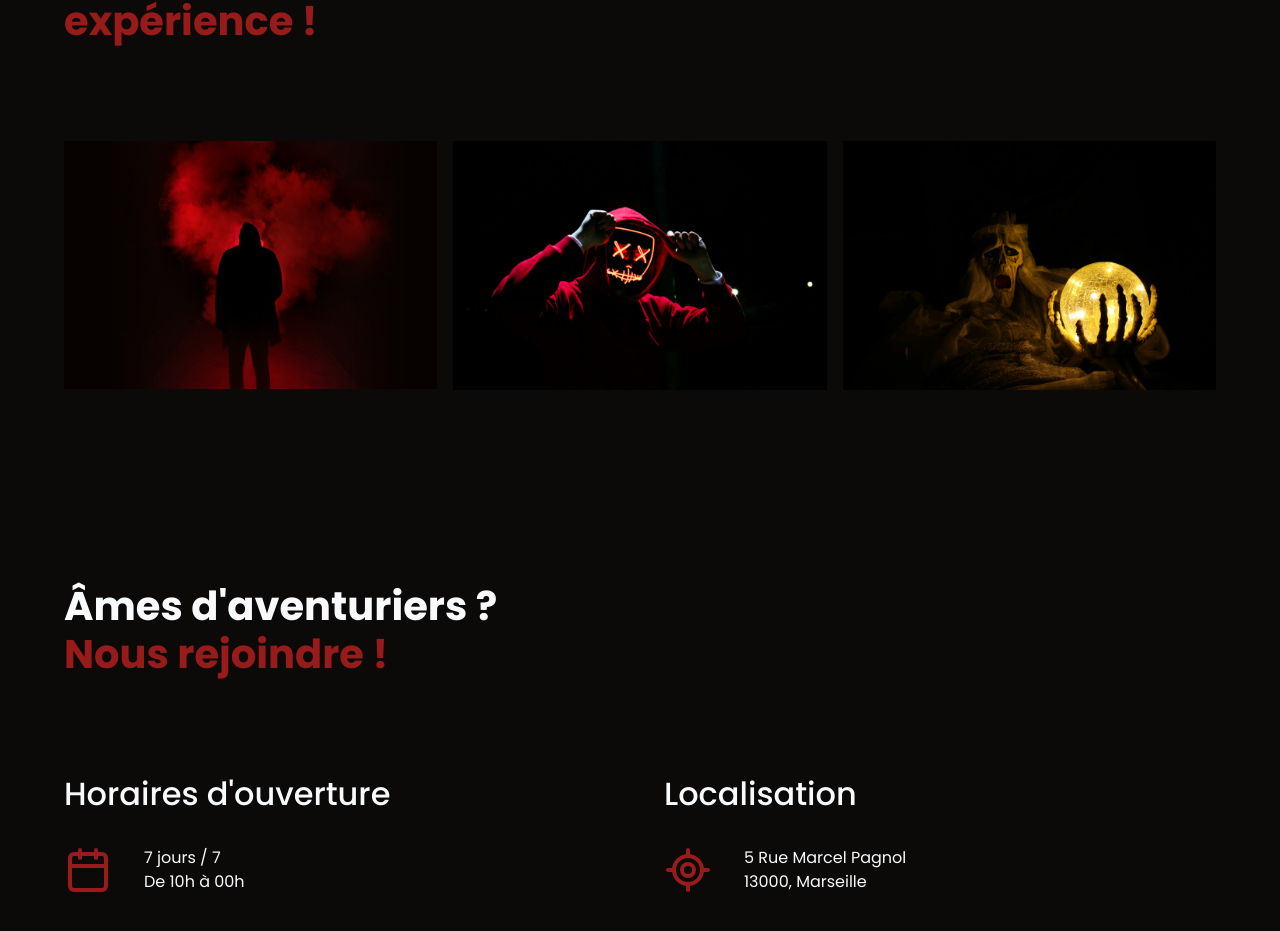
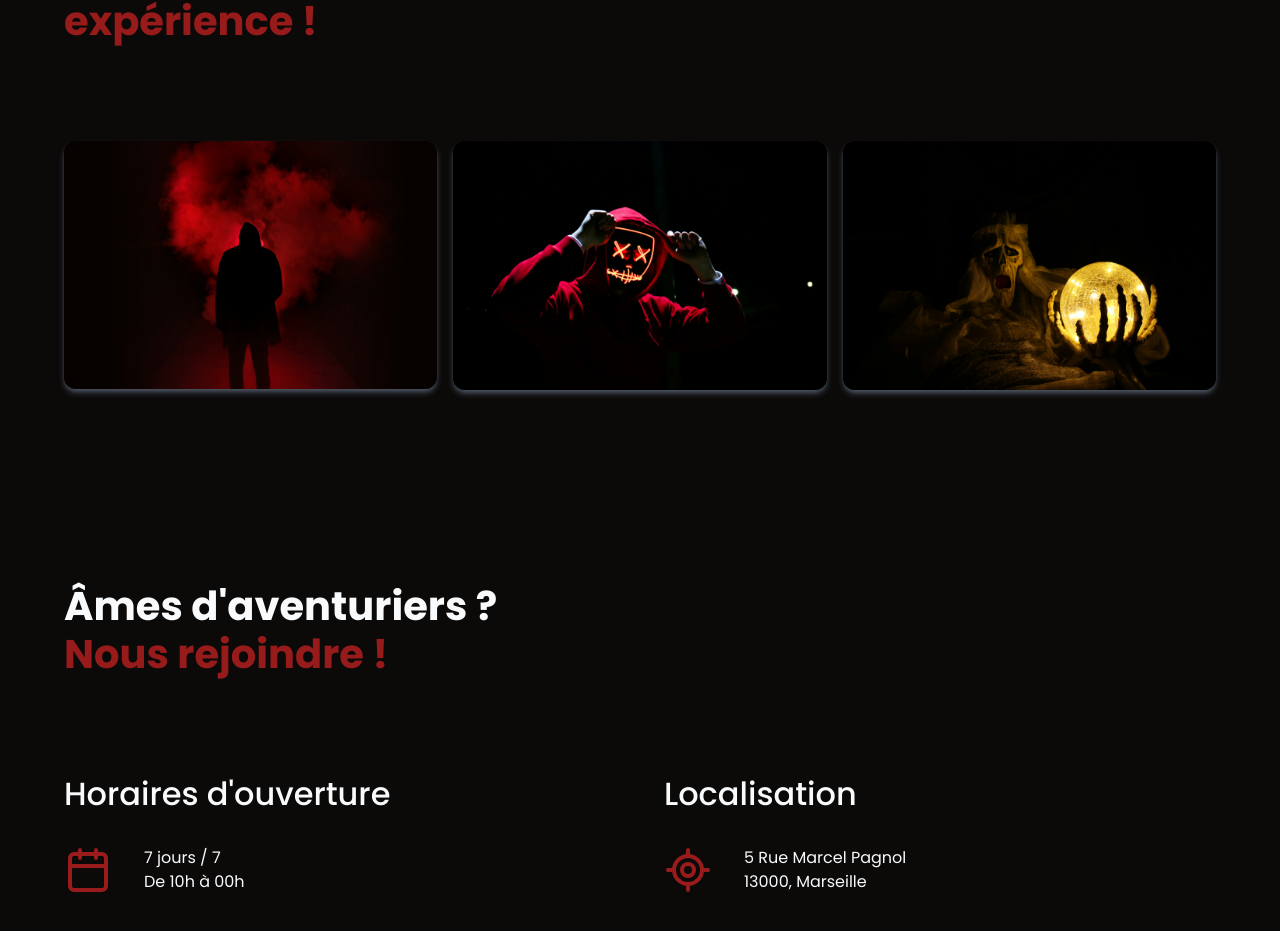
Before and after one commit to SebastienLaurentt/Escape-Game, a Next.js app: page / in a window 1280 px wide. Shown: the part 963-1894 px from the top of the page. Built offline with nearby package versions, Linux system fonts and the light colour scheme.

Commit message:
nested each card link inside relevant li

```diff
--- /dev/null
+++ b/components/shared/ExperienceHomeCard.tsx
@@ -0,0 +1,9 @@
+import React from 'react'
+
+const ExperienceHomeCard = () => {
+  return (
+    <div>ExperienceHomeCard</div>
+  )
+}
+
+export default ExperienceHomeCard
--- a/components/shared/Sections/Experiences.tsx
+++ b/components/shared/Sections/Experiences.tsx
@@ -8,54 +8,59 @@ const Experiences = () => {
     <Section marginBottom={true} marginTop={true} classname="">
       <SectionHeader title="Choisissez votre" titleHighlight="expérience !" />
       <ul className="flex flex-col gap-x-4 gap-y-8 lg:flex-row">
+        <li>
           <Link
-          href="/experience/horror"
-          className="mx-auto text-white lg:text-white/0 lg:hover:text-white"
+            href="/experiences/horror"
+            className="relative mx-auto text-white xl:text-white/0 xl:hover:text-white"
           >
-          <li className=" relative">
             <Image
               src="/images/Experience1.jpg"
               alt="Paris"
               width={500}
               height={500}
+              className="rounded-xl shadow-md shadow-gray-600"
             />
             <span className=" absolute left-1/2 top-1/2 -translate-x-1/2 -translate-y-1/2 text-3xl font-bold uppercase">
               Horror
             </span>
+          </Link>
         </li>
-        </Link>
+
+        <li>
           <Link
-          href="/experience/thriller"
-          className="mx-auto text-white lg:text-white/0 lg:hover:text-white"
+            href="/experiences/thriller"
+            className="relative mx-auto text-white xl:text-white/0 xl:hover:text-white"
           >
-          <li className="relative">
             <Image
               src="/images/Experience2.jpg"
               alt="Paris"
               width={500}
               height={500}
+              className="rounded-xl shadow-md shadow-gray-600"
             />
             <span className=" absolute left-1/2 top-1/2 -translate-x-1/2 -translate-y-1/2 text-3xl font-bold uppercase">
               Thriller
             </span>
+          </Link>
         </li>
-        </Link>
+
+        <li>
           <Link
-          href="/experience/night"
-          className="mx-auto text-white lg:text-white/0 lg:hover:text-white"
+            href="/experiences/night"
+            className="relative mx-auto text-white xl:text-white/0 xl:hover:text-white"
           >
-          <li className="relative">
             <Image
               src="/images/Experience3.jpg"
               alt="Paris"
               width={500}
               height={500}
+              className="rounded-xl shadow-md shadow-gray-600"
             />
             <span className=" absolute left-1/2 top-1/2 -translate-x-1/2 -translate-y-1/2 text-3xl font-bold uppercase">
               Night
             </span>
+          </Link>
         </li>
-        </Link>
       </ul>
     </Section>
   );
```
Lines whose indentation alone changed are shown as unchanged.
